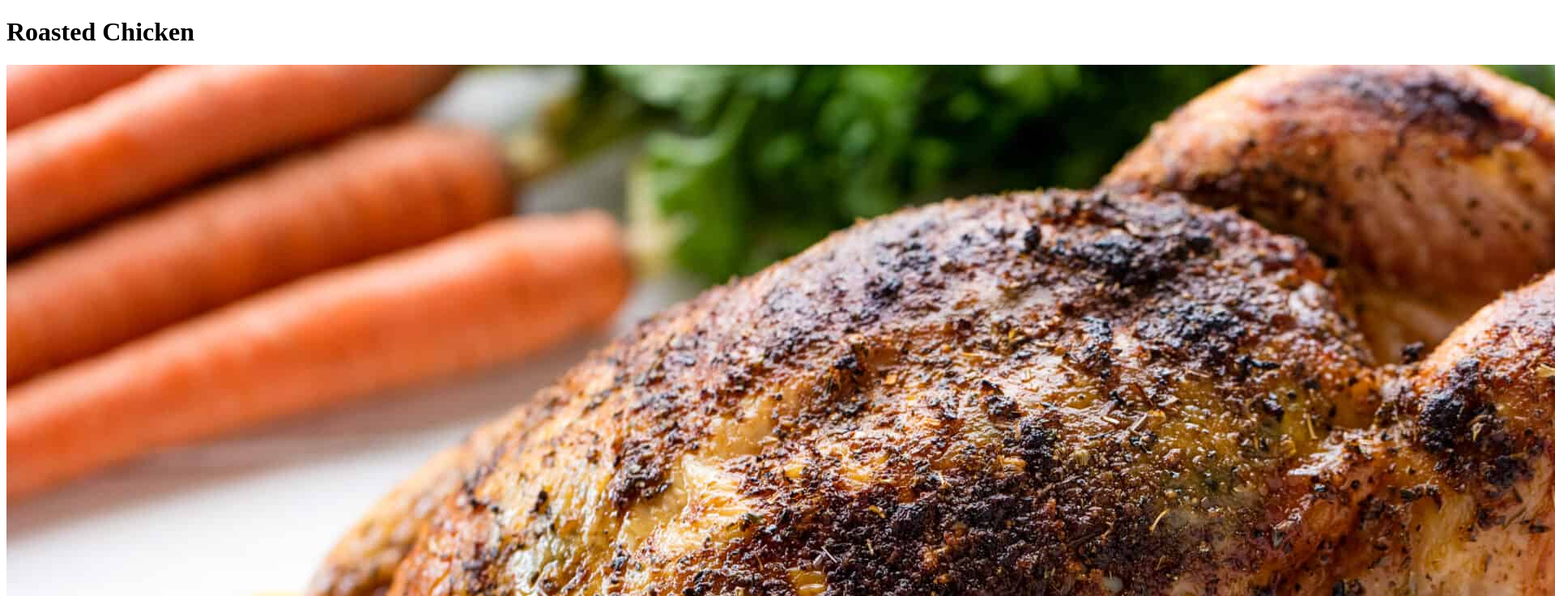
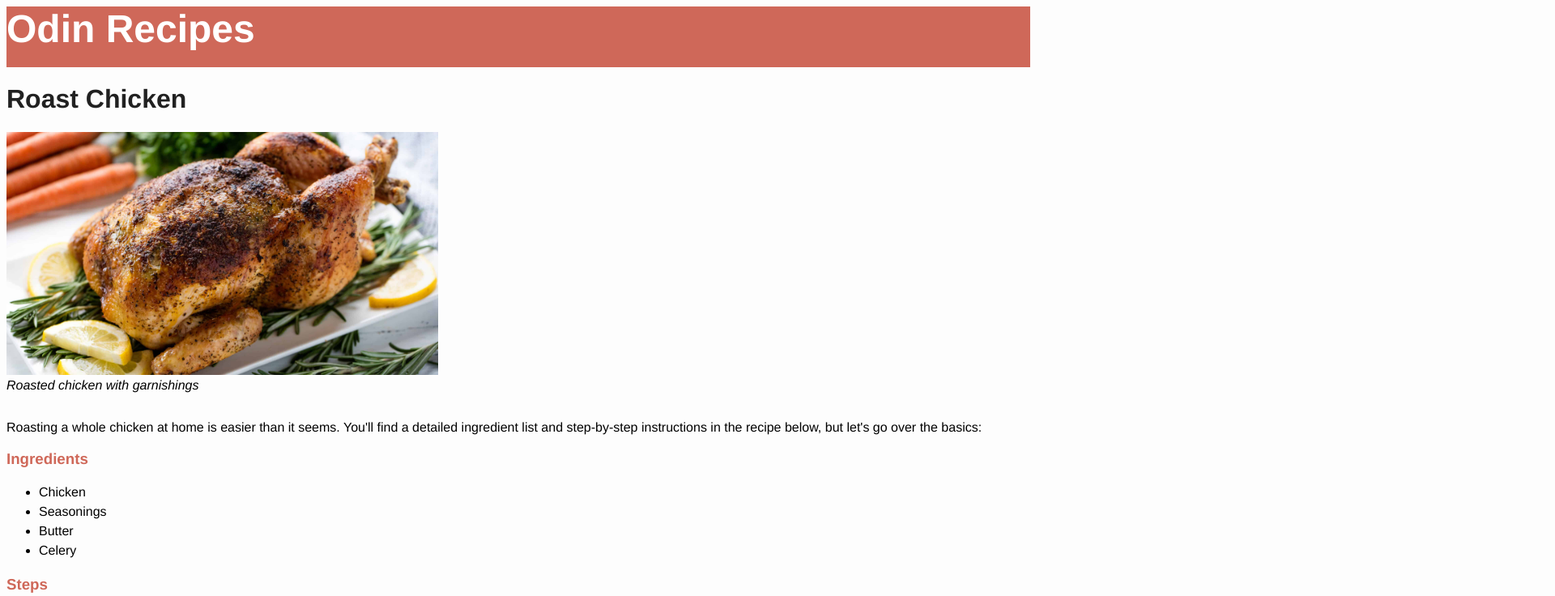
Before and after one commit to dylanwisor/odin-recipes, a plain HTML site: page recipes/roast-chicken.html in a window 1280 px wide. Shown: the top 736 px of the page at 81% size, 1920 px wide, since content can reach past the window. Drawn offline with Linux system fonts and the light colour scheme.

Commit message:
Began styling recipe and index pages

```diff
--- /dev/null
+++ b/css/styles.css
@@ -0,0 +1,56 @@
+body {
+  background-color: #fdfdfd;
+  font-family: Helvetica, Arial, sans-serif;
+}
+
+img {
+  height: 300px;
+  width: auto;
+}
+
+a {
+    text-decoration: none;
+}
+
+a:visited {
+    color:rgb(207, 104, 89);
+}
+
+.page-title {
+  font-weight: bold;
+  color: #212121;
+}
+
+.site-banner {
+  height: 75px;
+  font-weight: bold;
+  color: white;
+  background-color: rgb(207, 104, 89);
+  font-size: 48px;
+}
+
+.site-banner a:link,
+.site-banner a:visited,
+.site-banner a:hover,
+.site-banner a:active {
+  text-decoration: none;
+  color: white;
+}
+
+.section-header {
+  color: rgb(207, 104, 89);
+  font-weight: bold;
+}
+
+.img-description {
+  font-style: italic;
+}
+
+li {
+  line-height: 1.5;
+}
+
+#recipe-index {
+  list-style: none;
+  color: rgb(207, 104, 89);
+}
--- a/recipes/roast-chicken.html
+++ b/recipes/roast-chicken.html
@@ -3,28 +3,30 @@
   <head>
     <meta charset="UTC-8" />
     <title>Roasted Chicken</title>
+    <link rel="stylesheet" href="../css/styles.css" />
   </head>
   <body>
-    <h1>Roasted Chicken</h1>
-    <img src="../images/roasted-chicken.jpg" alt="Roasted chicken" />
-    <p>Roasted chicken</p>
-    <br>
-
+    <div class="site-banner"><a href="../index.html">Odin Recipes</a></div>
+    <h1 class="page-title">Roast Chicken</h1>
+    <img
+      src="../images/roasted-chicken.jpg"
+      alt="Roasted chicken with garnishings"
+    />
+    <div class="img-description">Roasted chicken with garnishings</div>
+    <br />
     <p>
       Roasting a whole chicken at home is easier than it seems. You'll find a
       detailed ingredient list and step-by-step instructions in the recipe
       below, but let's go over the basics:
     </p>
-
-    <h4>Ingredients</h4>
+    <h3 class="section-header">Ingredients</h3>
     <ul>
       <li>Chicken</li>
       <li>Seasonings</li>
       <li>Butter</li>
       <li>Celery</li>
     </ul>
-
-    <h4>Steps</h4>
+    <h3 class="section-header">Steps</h3>
     <ol>
       <li>Season the chicken inside and out</li>
       <li>Add the butter to the chicken and the pan</li>
```
Also changed, not shown: index.html (+11 -5 lines), recipes/chocolate-chip-cookies.html (+11 -12 lines), recipes/spaghetti-meatballs.html (+8 -8 lines).
